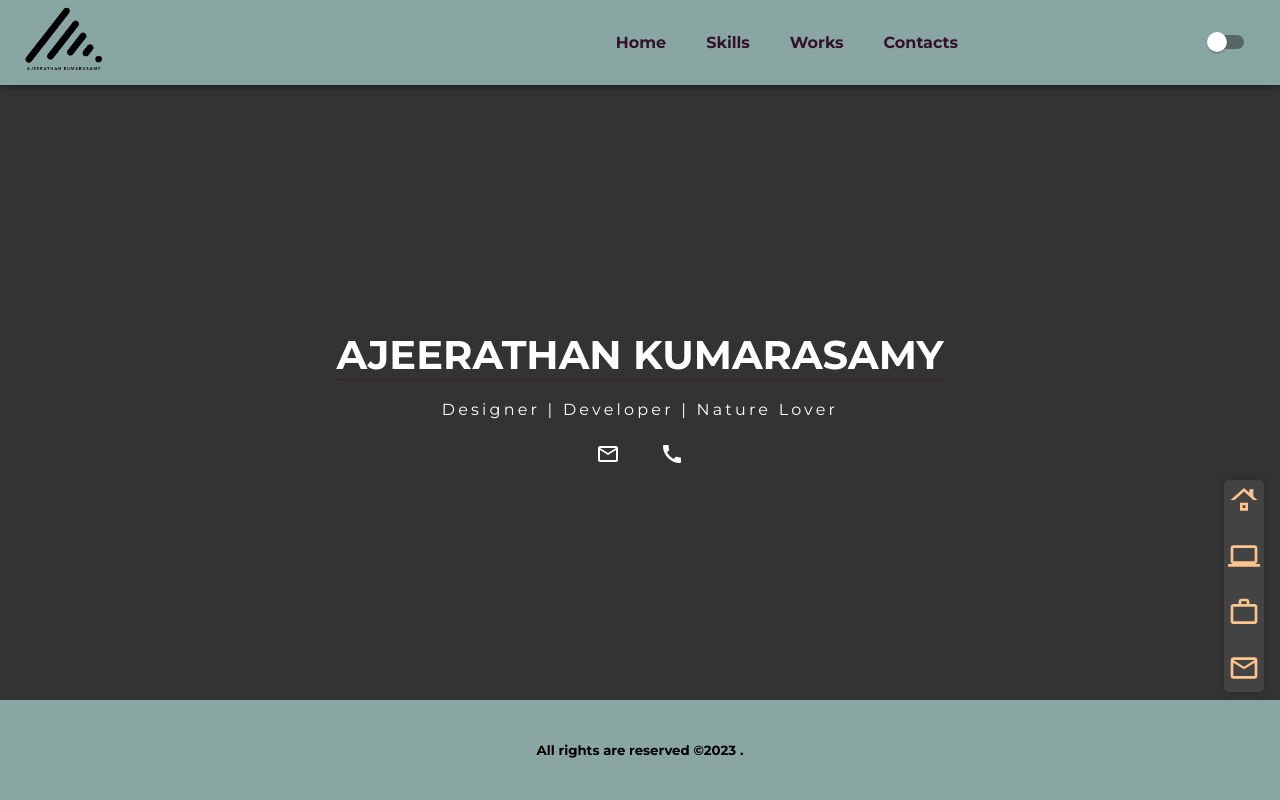
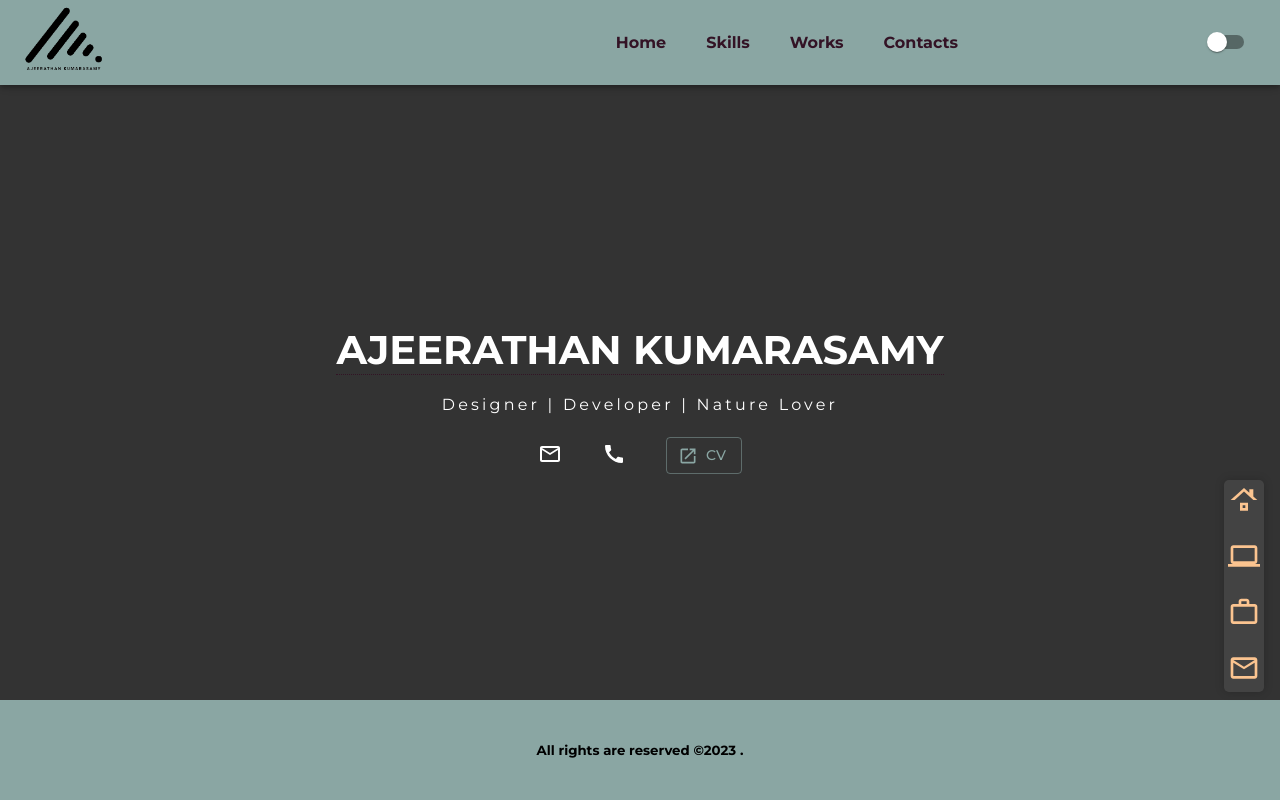
Before and after one commit to gitAji/portfolio3, a React (Create React App) app: page / in a window 1280 px wide. Shown: the top 800 px of the page. Built offline with nearby package versions, Linux system fonts and the light colour scheme.

Commit message:
some changes

```diff
--- a/src/components/home/index.js
+++ b/src/components/home/index.js
@@ -1,11 +1,11 @@
-import { Stack, Typography, useMediaQuery } from "@mui/material";
+import { Box, Button, Stack, Typography, useMediaQuery } from "@mui/material";
 import React from "react";
 import { theme } from "../../utils/theme";
 
 import MailOutlineIcon from "@mui/icons-material/MailOutline";
 import CallIcon from "@mui/icons-material/Call";
 import { Link } from "react-router-dom";
-
+import LaunchIcon from "@mui/icons-material/Launch";
 const Home = () => {
   const isSmallScreen = useMediaQuery(theme.breakpoints.down("md"));
   return (
@@ -43,6 +43,12 @@ const Home = () => {
             </Link>
             <Link to="tel:40071654">
               <CallIcon sx={{ color: "other.white" }} />
+            </Link>{" "}
+            <Link to="https://ajeecv.netlify.app/">
+              {" "}
+              <Button variant="outlined" startIcon={<LaunchIcon />}>
+                CV
+              </Button>
             </Link>
           </Stack>
         </Stack>
```
